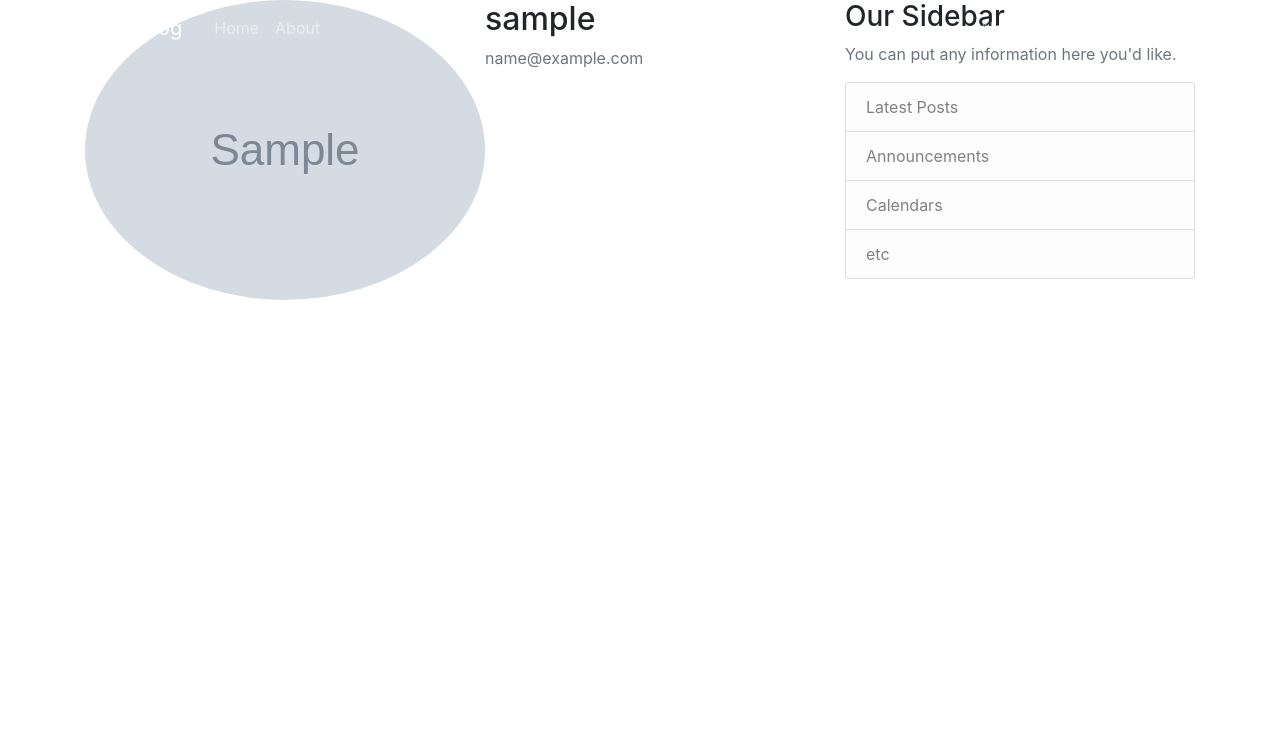
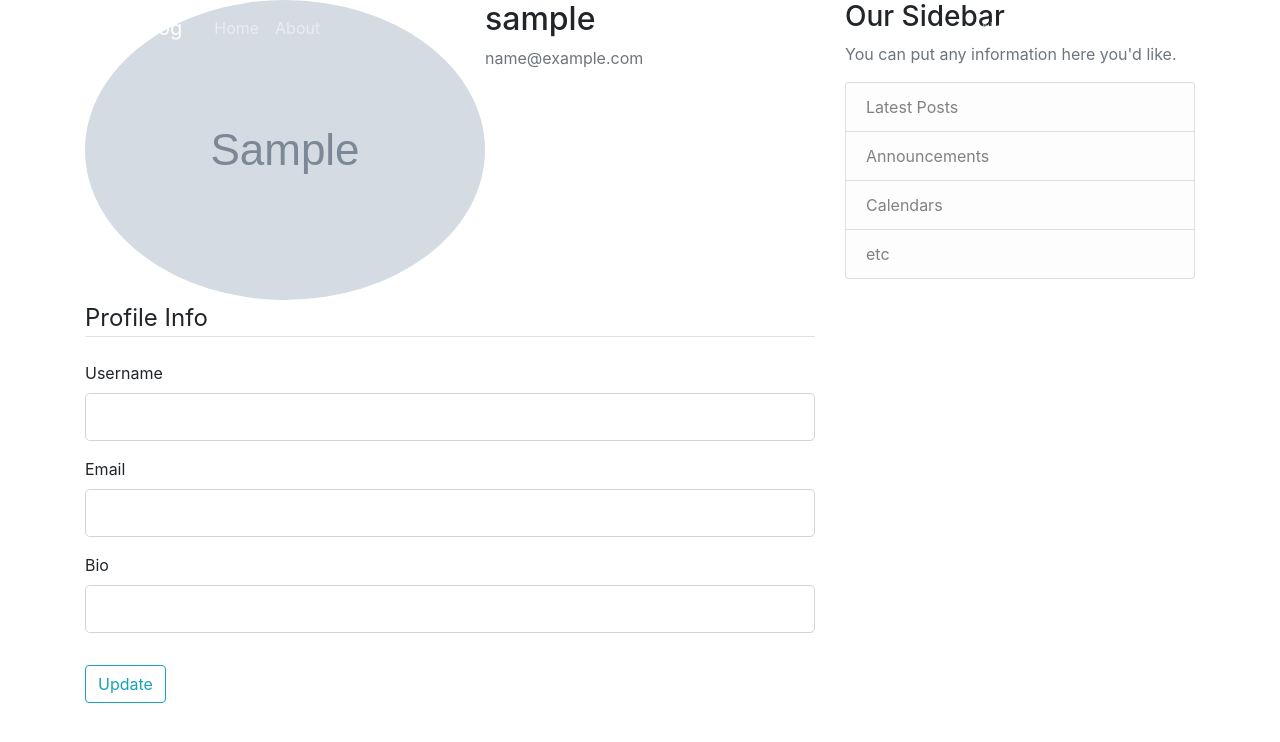
Before and after one commit to gh-lutheravery/umbrella, a Flask app: template umbrella/templates/update_profile.html in a window 1280 px wide. Shown: the top 742 px of the page. Run offline with Flask 3, Linux system fonts and the light colour scheme; the visitor is signed in with stand-in values (Sample User, id 1); the template is opened without the code that fills it: values that come from a table or form of the project are taken from there, most other values are stand-ins (such as "Sample title", 1, 10 or a date in 2020); grey boxes marked "Sample" are stand-in pictures; some libraries are stand-ins or nearby versions.

Commit message:
fill in forms

```diff
--- a/umbrella/templates/update_profile.html
+++ b/umbrella/templates/update_profile.html
@@ -9,7 +9,56 @@
         </div>
       </div>
         <form method="POST" action="" enctype="multipart/form-data">
+            {{ form.hidden_tag() }}
+            <fieldset class="form-group">
+                <legend class="border-bottom mb-4">Profile Info</legend>
 
+                <div class="form-group">
+                    {{ form.username.label(class="form-control-label") }}
+                    {% if form.username.errors %}
+                        {{ form.username(class="form-control form-control-lg is-invalid") }}
+                        <div class="invalid-feedback">
+                            {% for error in form.username.errors %}
+                                <span>{{ error }}</span>
+                            {% endfor %}
+                        </div>
+                    {% else %}
+                        {{ form.username(class="form-control form-control-lg") }}
+                    {% endif %}
+                </div>
+
+                <div class="form-group">
+                    {{ form.email.label(class="form-control-label") }}
+                    {% if form.email.errors %}
+                        {{ form.email(class="form-control form-control-lg is-invalid") }}
+                        <div class="invalid-feedback">
+                            {% for error in form.email.errors %}
+                                <span>{{ error }}</span>
+                            {% endfor %}
+                        </div>
+                    {% else %}
+                        {{ form.email(class="form-control form-control-lg") }}
+                    {% endif %}
+                </div>
+
+                <div class="form-group">
+                    {{ form.bio.label(class="form-control-label") }}
+                    {% if form.bio.errors %}
+                        {{ form.email(class="form-control form-control-lg is-invalid") }}
+                        <div class="invalid-feedback">
+                            {% for error in form.email.errors %}
+                                <span>{{ error }}</span>
+                            {% endfor %}
+                        </div>
+                    {% else %}
+                        {{ form.bio(class="form-control form-control-lg") }}
+                    {% endif %}
+                </div>
+
+            </fieldset>
+            <div class="form-group">
+                {{ form.submit(class="btn btn-outline-info") }}
+            </div>
         </form>
     </div>
 {% endblock content %}
```
